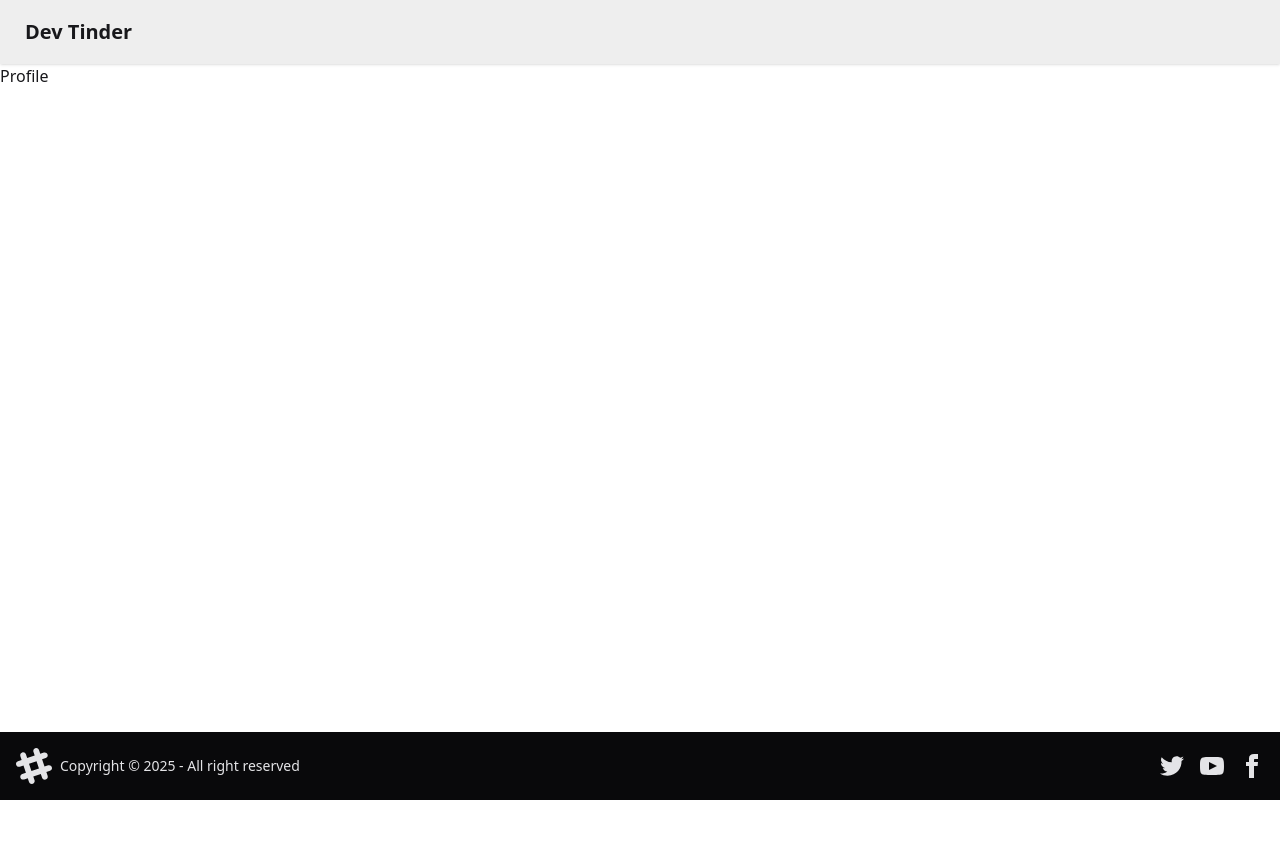
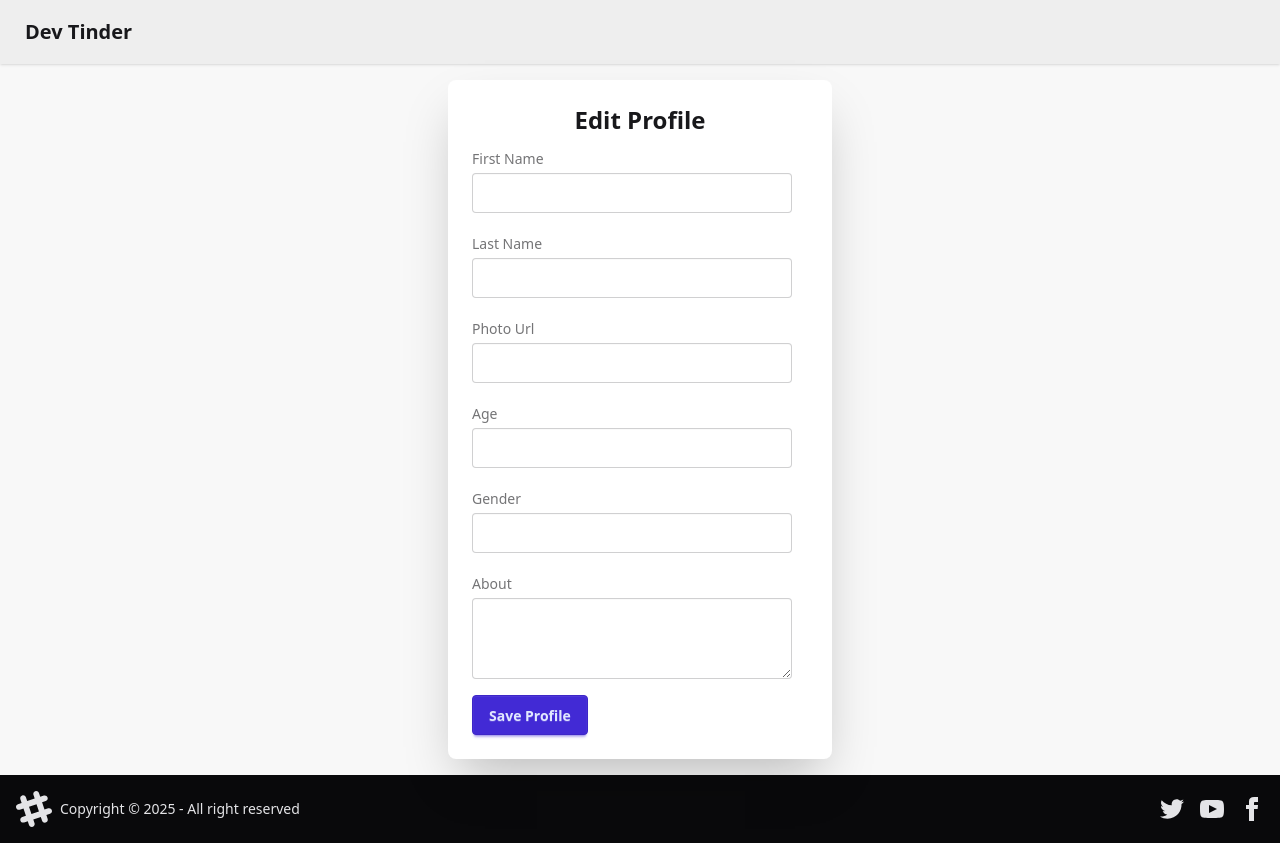
Before and after one commit to skycode9/DevTinder-Frontend-React, a React (Vite) app: page /profile in a window 1280 px wide. Before the commit the page ends 800 px from the top, so only its background shows below. Built offline with nearby package versions, Linux system fonts and the light colour scheme; no server answers.

Commit message:
feat: add profile edit form and fix footer positioning with flex layout

```diff
--- a/src/Body.jsx
+++ b/src/Body.jsx
@@ -34,9 +34,11 @@ const Body = () => {
     fetchUser();
   }, []);
   return (
-    <div>
+    <div className="min-h-screen flex flex-col">
       <Navbar />
-      <Outlet />
+      <main className="flex-1">
+        <Outlet />
+      </main>
       <Footer />
     </div>
   );
--- a/src/components/Footer.jsx
+++ b/src/components/Footer.jsx
@@ -2,7 +2,7 @@ import React from "react";
 
 const Footer = () => {
   return (
-    <footer className="footer sm:footer-horizontal bg-neutral text-neutral-content items-center p-4 fixed bottom-0">
+    <footer className="footer sm:footer-horizontal bg-neutral text-neutral-content items-center p-4 w-full">
       <aside className="grid-flow-col items-center">
         <svg
           width="36"
--- a/src/pages/Profile.jsx
+++ b/src/pages/Profile.jsx
@@ -1,7 +1,111 @@
-import React from "react";
+import React, { use, useState } from "react";
 
 const Profile = () => {
-  return <div>Profile</div>;
+  const [firstName, setFirstName] = useState("");
+  const [lastName, setLastName] = useState("");
+  const [photoUrl, setPhotoUrl] = useState("");
+  const [age, setAge] = useState("");
+  const [gender, setGender] = useState("");
+  const [about, setAbout] = useState("");
+  const [error, setError] = useState("");
+
+  const handleEditProfile = () => {};
+  return (
+    <>
+      <div className="min-h-[calc(100vh-140px)] bg-base-200 flex items-center justify-center py-4">
+        <div className="card w-full max-w-sm shadow-2xl bg-base-100">
+          <div className="card-body">
+            <h2 className="text-center text-2xl font-bold">Edit Profile</h2>
+
+            <form>
+              {/* Email */}
+              <div className="form-control">
+                <label className="label py-1">
+                  <span className="label-text">First Name</span>
+                </label>
+                <input
+                  className="input input-bordered"
+                  required
+                  value={firstName}
+                  onChange={(e) => setFirstName(e.target.value)}
+                />
+              </div>
+
+              <div className="form-control mt-4">
+                <label className="label py-1">
+                  <span className="label-text">Last Name</span>
+                </label>
+                <input
+                  className="input input-bordered"
+                  required
+                  value={lastName}
+                  onChange={(e) => setLastName(e.target.value)}
+                />
+              </div>
+
+              <div className="form-control mt-4">
+                <label className="label py-1">
+                  <span className="label-text">Photo Url</span>
+                </label>
+                <input
+                  className="input input-bordered"
+                  required
+                  value={photoUrl}
+                  onChange={(e) => setPhotoUrl(e.target.value)}
+                />
+              </div>
+
+              <div className="form-control mt-4">
+                <label className="label py-1">
+                  <span className="label-text">Age</span>
+                </label>
+                <input
+                  className="input input-bordered"
+                  required
+                  value={age}
+                  onChange={(e) => setAge(e.target.value)}
+                />
+              </div>
+
+              <div className="form-control mt-4">
+                <label className="label py-1">
+                  <span className="label-text">Gender</span>
+                </label>
+                <input
+                  className="input input-bordered"
+                  required
+                  value={gender}
+                  onChange={(e) => setGender(e.target.value)}
+                />
+              </div>
+
+              <div className="form-control mt-4">
+                <label className="label py-1">
+                  <span className="label-text">About</span>
+                </label>
+                <textarea
+                  className="textarea textarea-bordered"
+                  required
+                  value={about}
+                  onChange={(e) => setAbout(e.target.value)}
+                  rows="3"
+                />
+              </div>
+
+              {/* Submit Button */}
+              <div className="form-control mt-4">
+                <button className="btn btn-primary" onClick={handleEditProfile}>
+                  Save Profile
+                </button>
+              </div>
+
+              {error && <p className="text-red-500 shadow-2xl">{error}</p>}
+            </form>
+          </div>
+        </div>
+      </div>
+    </>
+  );
 };
 
 export default Profile;
```
